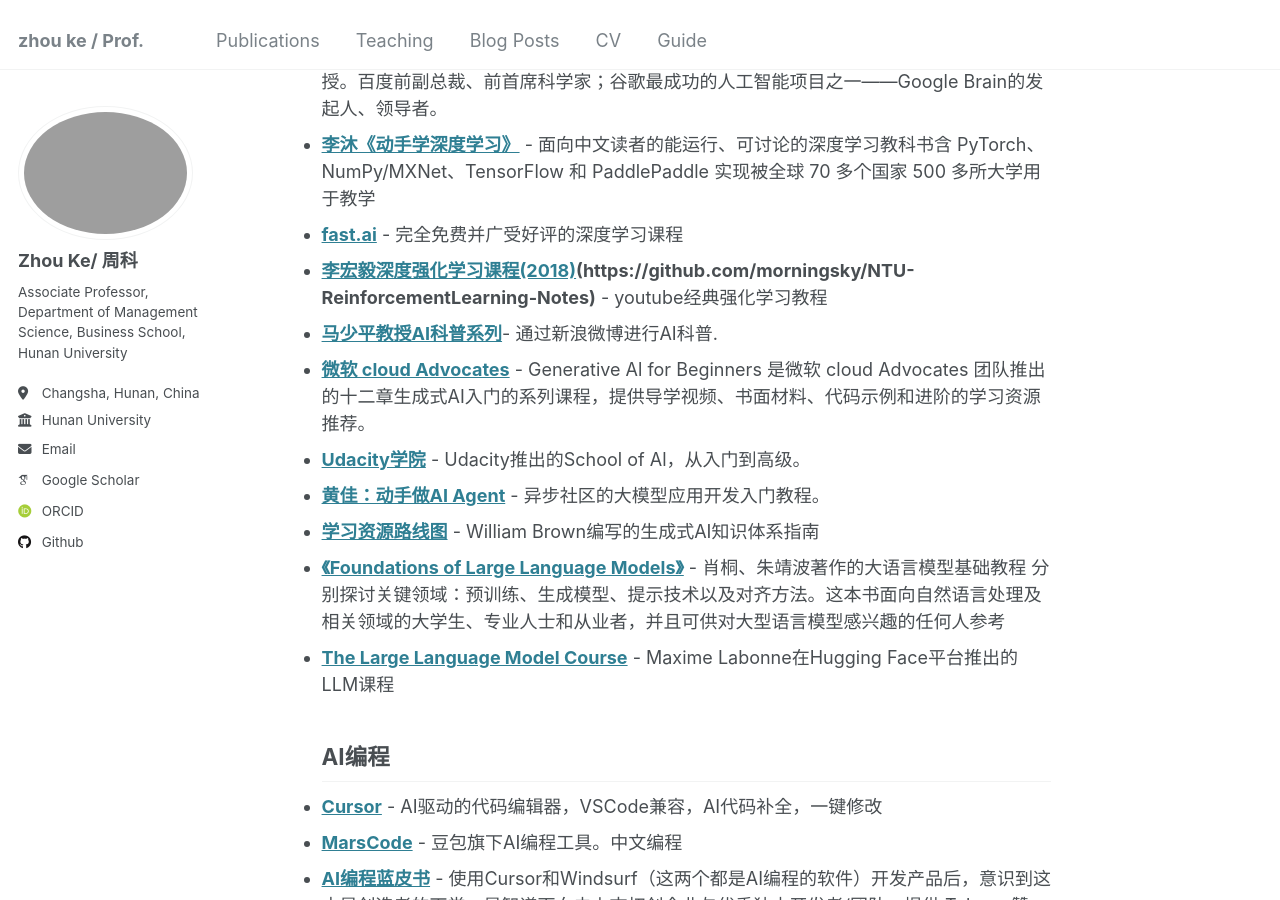
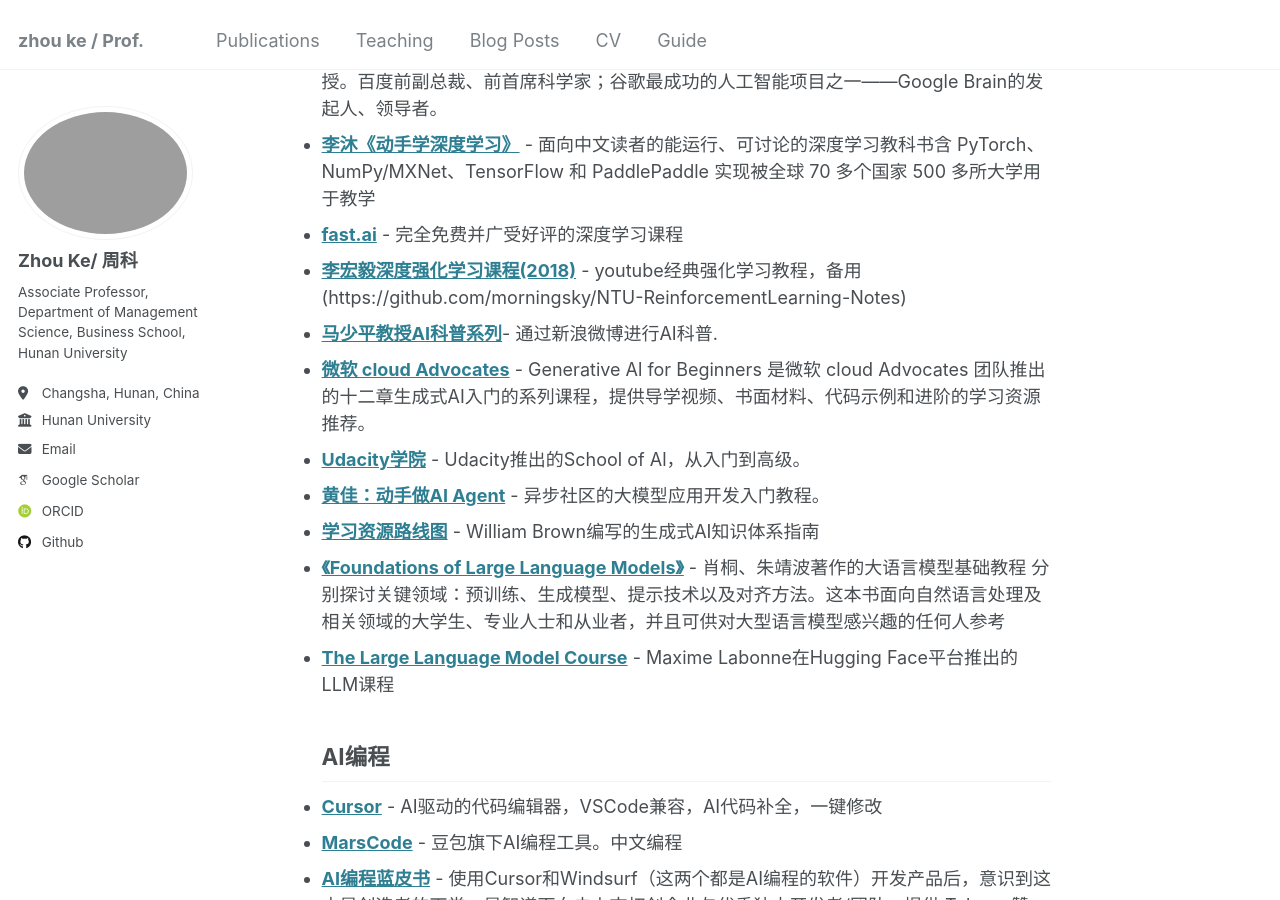
Before and after one commit to hustzhke/hustzhke.github.io, a Jekyll site: the page built from _pages/about.md, in a window 1280 px wide and 900 px high, scrolled down 1669 px. Built offline with Jekyll 4.4.1, drawn with Linux system fonts in a browser that asks for light colours; some web fonts are replaced.

Commit message:
Update about.md

```diff
--- a/_pages/about.md
+++ b/_pages/about.md
@@ -47,7 +47,7 @@
 * **[吴恩达](https://www.deeplearning.ai/)** - 斯坦福大学前教授，Google Brain项目发起人、领导者。Coursera 的联合创始人和联合主席，在 Coursera 上有十万用户的《机器学习》课程；斯坦福大学计算机科学前教授。百度前副总裁、前首席科学家；谷歌最成功的人工智能项目之一——Google Brain的发起人、领导者。
 * **[李沐《动手学深度学习》](https://zh.d2l.ai/)** - 面向中文读者的能运行、可讨论的深度学习教科书含 PyTorch、NumPy/MXNet、TensorFlow 和 PaddlePaddle 实现被全球 70 多个国家 500 多所大学用于教学
 * **[fast.ai](https://www.fast.ai/)** - 完全免费并广受好评的深度学习课程
-* **[李宏毅深度强化学习课程(2018)](https://www.youtube.com/watch?v=z95ZYgPgXOY&list=PLJV_el3uVTsODxQFgzMzPLa16h6B8kWM_)(https://github.com/morningsky/NTU-ReinforcementLearning-Notes)** - youtube经典强化学习教程
+* **[李宏毅深度强化学习课程(2018)](https://www.youtube.com/watch?v=z95ZYgPgXOY&list=PLJV_el3uVTsODxQFgzMzPLa16h6B8kWM_)** - youtube经典强化学习教程，备用(https://github.com/morningsky/NTU-ReinforcementLearning-Notes)
 * **[马少平教授AI科普系列](https://weibo.com/u/1929644930?tabtype=newVideo)**- 通过新浪微博进行AI科普.
 * **[微软 cloud Advocates](https://microsoft.github.io/generative-ai-for-beginners/#/)** - Generative Al for Beginners 是微软 cloud Advocates 团队推出的十二章生成式AI入门的系列课程，提供导学视频、书面材料、代码示例和进阶的学习资源推荐。
 * **[Udacity学院](https://www.udacity.com/school/artificial-intelligence**)** - Udacity推出的School of Al，从入门到高级。
```
